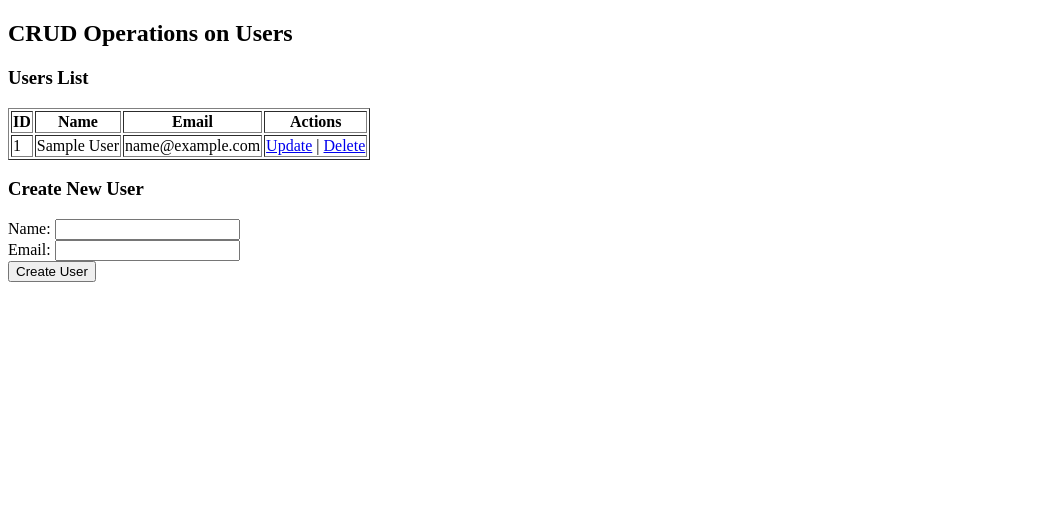
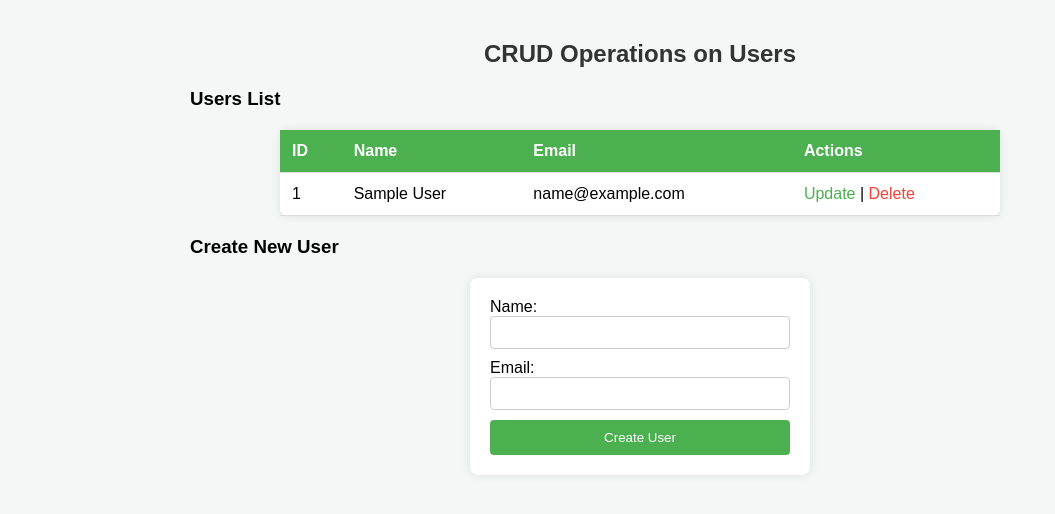
Before and after one commit to SilentBladeee/225033432-Dilinila, a PHP site: page / in a window 1280 px wide. Shown: the top 514 px of the page, without its empty margins (0-1055 px from the left). Run offline with PHP 8.4, Linux system fonts and the light colour scheme; tables that the repository leaves empty or names only in its code hold one stand-in row (values such as "Sample post").

Commit message:
firstdatabase

```diff
--- a/myfirstdatabase/index.php
+++ b/myfirstdatabase/index.php
@@ -10,15 +10,94 @@ $result = $conn->query($sql);
 <html lang="en">
 <head>
     <meta charset="UTF-8">
+    <meta name="viewport" content="width=device-width, initial-scale=1.0">
     <title>User CRUD</title>
+    <style>
+        body {
+            font-family: Arial, sans-serif;
+            background-color: #f4f7f6;
+            margin: 0;
+            padding: 0;
+        }
+
+        h2 {
+            text-align: center;
+            margin-top: 20px;
+            color: #333;
+        }
+
+        table {
+            width: 80%;
+            margin: 20px auto;
+            border-collapse: collapse;
+            background-color: #fff;
+            border-radius: 8px;
+            box-shadow: 0 0 10px rgba(0, 0, 0, 0.1);
+        }
+
+        table th, table td {
+            padding: 12px;
+            text-align: left;
+            border-bottom: 1px solid #ddd;
+        }
+
+        table th {
+            background-color: #4CAF50;
+            color: white;
+        }
+
+        table tr:hover {
+            background-color: #f1f1f1;
+        }
+
+        form {
+            width: 300px;
+            margin: 20px auto;
+            background-color: #fff;
+            padding: 20px;
+            border-radius: 8px;
+            box-shadow: 0 0 10px rgba(0, 0, 0, 0.1);
+        }
+
+        form input[type="text"], form input[type="email"] {
+            width: 100%;
+            padding: 8px;
+            margin-bottom: 10px;
+            border: 1px solid #ccc;
+            border-radius: 4px;
+            box-sizing: border-box;
+        }
+
+        form input[type="submit"] {
+            background-color: #4CAF50;
+            color: white;
+            border: none;
+            padding: 10px 20px;
+            border-radius: 4px;
+            cursor: pointer;
+            width: 100%;
+        }
+
+        form input[type="submit"]:hover {
+            background-color: #45a049;
+        }
+
+        .container {
+            max-width: 900px;
+            margin: 0 auto;
+            padding: 20px;
+        }
+    </style>
 </head>
 <body>
+
+<div class="container">
 
     <h2>CRUD Operations on Users</h2>
 
     <!-- Display Users -->
     <h3>Users List</h3>
-<table border="1">
+    <table>
         <tr>
             <th>ID</th>
             <th>Name</th>
@@ -31,8 +110,8 @@ $result = $conn->query($sql);
             <td><?php echo $row['name']; ?></td>
             <td><?php echo $row['email']; ?></td>
             <td>
-            <a href="update.php?id=<?php echo $row['id']; ?>">Update</a> |
-            <a href="delete.php?id=<?php echo $row['id']; ?>">Delete</a>
+                <a href="update.php?id=<?php echo $row['id']; ?>" style="color: #4CAF50; text-decoration: none;">Update</a> |
+                <a href="delete.php?id=<?php echo $row['id']; ?>" style="color: #F44336; text-decoration: none;">Delete</a>
             </td>
         </tr>
         <?php } ?>
@@ -46,6 +125,8 @@ $result = $conn->query($sql);
         <input type="submit" value="Create User">
     </form>
 
+</div>
+
 </body>
 </html>
 
```
Lines whose indentation alone changed are shown as unchanged.
